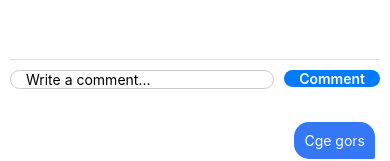
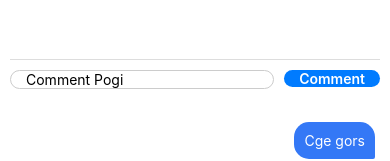
Before and after one commit to EstefanieCCastro/FO4_Estefanie_Castro_IT_Elect1, a React Native app: screen / in a window 390 px wide. Shown: the part 325-486 px from the top of the page. Built offline with nearby package versions, Linux system fonts and the light colour scheme.

Commit message:
CommentSection update

```diff
--- a/CommentSection.js
+++ b/CommentSection.js
@@ -30,7 +30,7 @@ export default function CommentSection() {
       <View style={styles.inputRow}>
         <TextInput
           style={styles.input}
-          placeholder="Write a comment..."
+          placeholder="Comment Pogi"
           value={newComment}
           onChangeText={setNewComment}
         />
```
